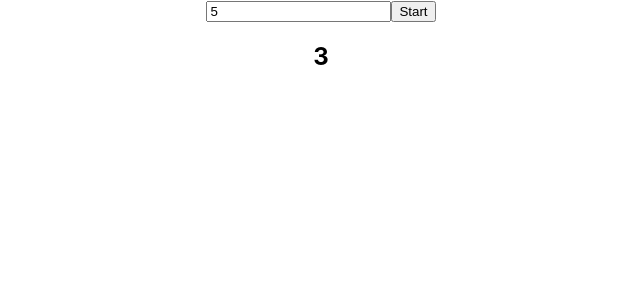
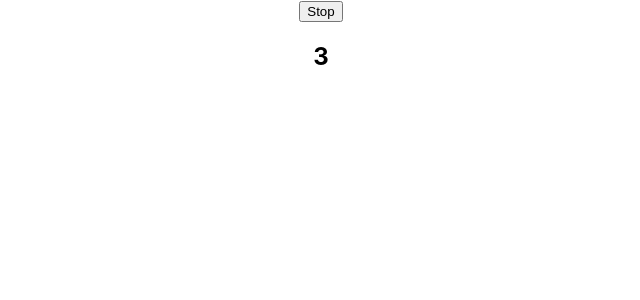
Before and after one commit to amara-j/timer, a React (Create React App) app: page / in a window 1280 px wide. Both pictures are taken after typing "5" into the empty fields and a click on the input "Start". Shown: the top 300 px of the page, without its empty margins (319-959 px from the left). Built offline with nearby package versions, Linux system fonts and the light colour scheme.

Commit message:
start/stop button and number input hide and show

```diff
--- a/src/App.js
+++ b/src/App.js
@@ -17,13 +17,16 @@ const App = () => {
 
   return (
     <div className="App">
-      {/* <TimerContainer /> */}
+      {timerIsSet ? (
+        <button onClick={() => updateTimerIsSet(false)}>Stop</button>
+      ) : (
         <form onSubmit={handleSubmit}>
           <label>
             <input type="number" ref={timerValue} />
           </label>
           <input type="submit" value="Start" />
         </form>
+      )}
       {timerIsSet ? <Timer dateOnLoad={dateOnLoad} countTo={countTo} /> : null}
     </div>
   );
--- a/src/Timer.js
+++ b/src/Timer.js
@@ -7,6 +7,7 @@ class Timer extends React.Component {
     this.state = {
       date: new Date(),
       countdown: this.props.countTo,
+      stopped: false,
     };
     const synth = new Synth().toDestination();
     new Loop((time) => {
@@ -20,21 +21,23 @@ class Timer extends React.Component {
         this.tick();
       } else {
         clearInterval(this.timerInterval);
-        console.log("DONE");
         Transport.start();
       }
     }, 1000);
   }
 
   componentWillUnmount() {
+    Transport.stop();
     clearInterval(this.timerInterval);
   }
 
   tick() {
-    this.setState({
-      date: new Date(),
-      countdown: this.state.countdown - 1,
-    });
+    if (this.state.stopped === false) {
+      this.setState({
+        date: new Date(),
+        countdown: this.state.countdown - 1,
+      });
+    }
   }
 
   render() {
```
Lines whose indentation alone changed are shown as unchanged.
